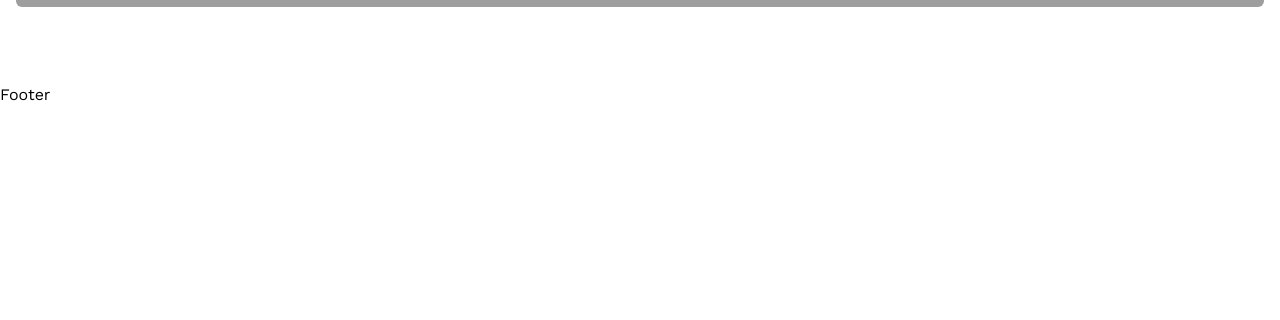
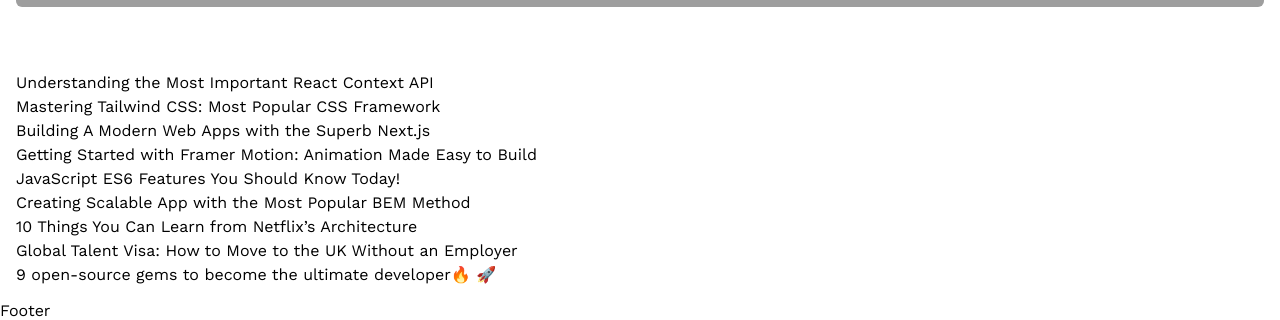
Before and after one commit to codebyjihad/BlockPulse, a React (Vite) app: page / in a window 1280 px wide. Shown: the part 711-1031 px from the top of the page. Before the commit the page ends 818 px from the top, so only its background shows below. Built offline with nearby package versions, Linux system fonts and the light colour scheme; grey boxes are pictures that could not be loaded.

Commit message:
fetching data

```diff
--- a/src/pages/blog/BlogList.jsx
+++ b/src/pages/blog/BlogList.jsx
@@ -7,11 +7,21 @@
         fetch('blogsdata.json')
         .then(response => response.json())
         .then(data => setBlogs(data))
+        .catch(error => console.error("Error fetching blog data" + error))
     },[])
+
 
   return (
     <div className='container mx-auto'>
-
+          <div>
+            {
+                blogs.map((blog , index) => (
+                    <div key={index}>
+                          <h1>{blog.title}</h1>
+                    </div>
+                ))
+            }
+          </div>
     </div>
   )
 }
```
